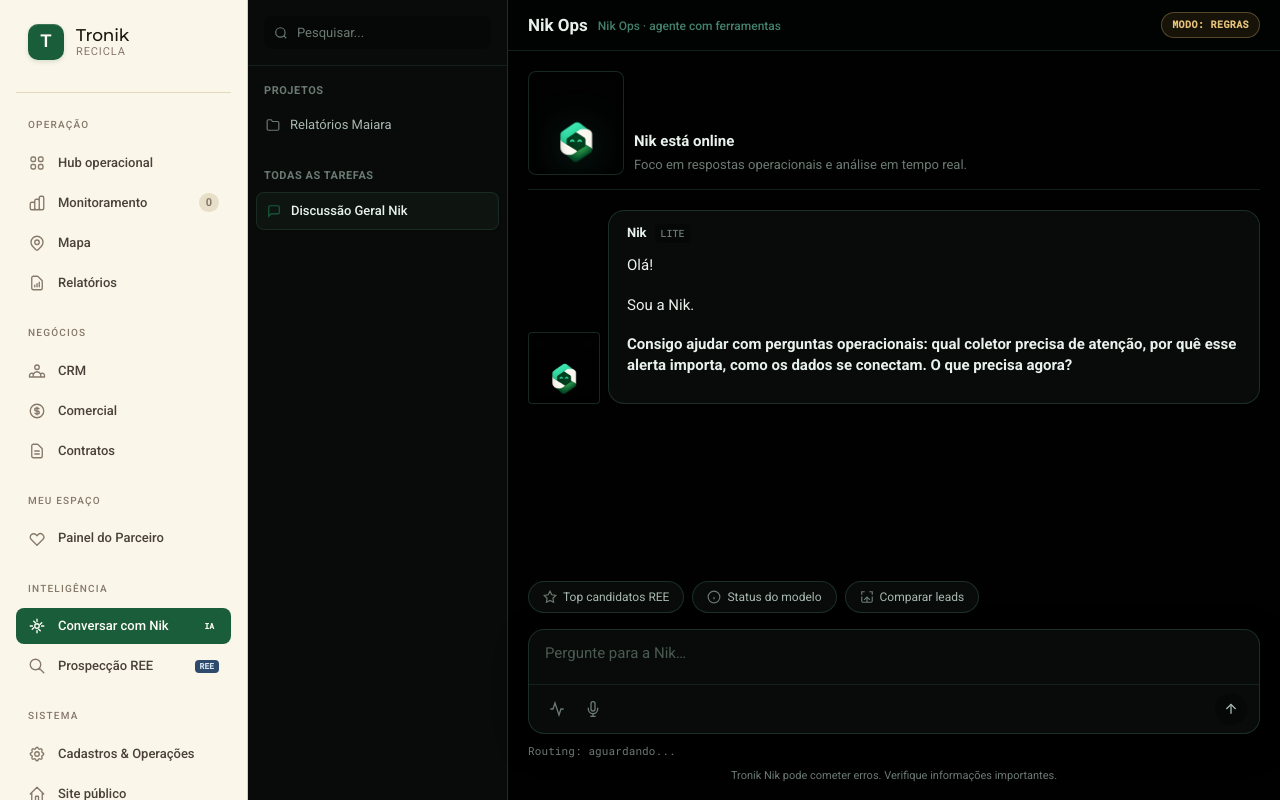
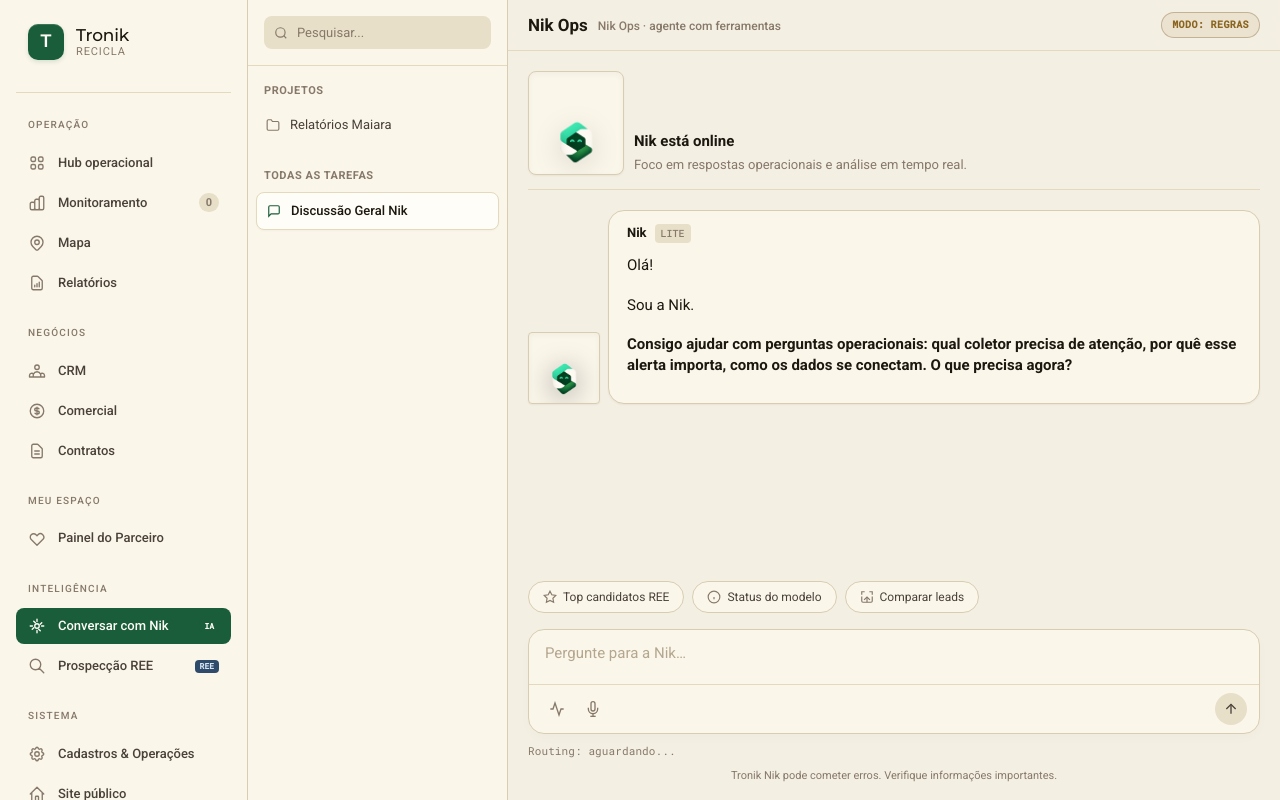
Before and after one commit to natanheringer/Dashboard-TRONIK, a Flask app: page /preview/nik in a window 1280 px wide. Run offline with Flask 3, Linux system fonts and the light colour scheme; a user stored in the database is signed in; some libraries are stand-ins or nearby versions.

Commit message:
fix(nik-chat): aplicar design system v2 ao invés do tema escuro
PROBLEMA: Página `/preview/nik` estava com fundo preto/escuro (#010101, #080b09), não seguindo o design system v2 (warm paper #f4efe3, verde #1a5d3a, Montserrat/Roboto).

CAUSA RAIZ:
1. Template aplicava classe `nik-app-layout--dark-chat` por padrão (linha 25)
2. CSS tinha seção `.nik-app-layout--dark-chat` que redefinia todas as variáveis para preto/escuro
3. Avatares Tronik tinham background #020202 hardcoded

CORRIGIDO:
1. Removido classe `nik-app-layout--dark-chat` do template (agora usa tokens padrão)
2. Deixado CSS com suporte a tema escuro apenas se classe for explicitamente adicionada no futuro
3. Substituídos backgrounds preto #020202 por `var(--paper-card)` (#faf6ea)
4. Reduzida opacidade de sombras inset de rgba(0,0,0,0.4) para rgba(0,0,0,0.04) para manter sutileza no fundo claro

RESULTADO:
- Fundo página: marfim quente #f4efe3 (warm paper)
- Cards/mensagens: marfim claro #faf6ea
- Texto: quase preto quente #1c1810
- Mantida funcionalidade completa: WebSocket, scroll, vídeos animados da Nik
- Design agora coerente com rest do dashboard v2

Co-Authored-By: Claude Sonnet 4.6 <noreply@anthropic.com>

```diff
--- a/estatico/css/v2/nik.css
+++ b/estatico/css/v2/nik.css
@@ -309,11 +309,11 @@
   height: 104px;
   max-width: min(96px, 26vw);
   align-self: center;
-  background: #020202;
+  background: var(--paper-card);
   border-radius: var(--radius-md);
   border: 1px solid var(--line-default);
   overflow: hidden;
-  box-shadow: inset 0 2px 6px rgba(0,0,0,0.4), var(--shadow-sm);
+  box-shadow: inset 0 2px 6px rgba(0,0,0,0.04), var(--shadow-sm);
   line-height: 0;
 }
 
@@ -478,9 +478,9 @@
   align-items: stretch;
   overflow: hidden;
   padding-bottom: 0;
-  background: #020202;
+  background: var(--paper-card);
   border: 1px solid var(--line-default);
-  box-shadow: inset 0 2px 6px rgba(0,0,0,0.4), var(--shadow-sm);
+  box-shadow: inset 0 2px 6px rgba(0,0,0,0.04), var(--shadow-sm);
 }
 
 /* No thread + indicador “digitando”: coluna mais estreita; vídeo e PNG partilham o mesmo retângulo (object-fit contain + bottom). */
--- a/templates/preview/nik.html
+++ b/templates/preview/nik.html
@@ -22,7 +22,7 @@
 {% endblock %}
 
 {% block conteudo %}
-<div class="nik-app-layout nik-app-layout--dark-chat">
+<div class="nik-app-layout">
   <!-- Internal Sidebar -->
   <aside class="nik-sidebar">
     <div class="nik-sidebar-header">
```
